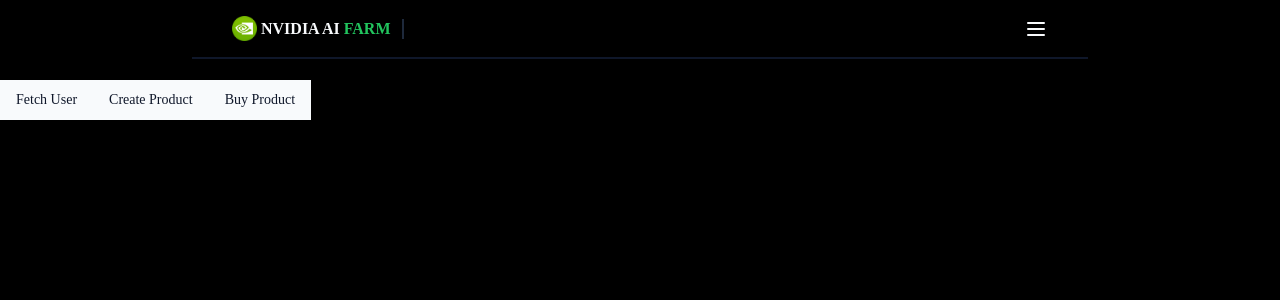
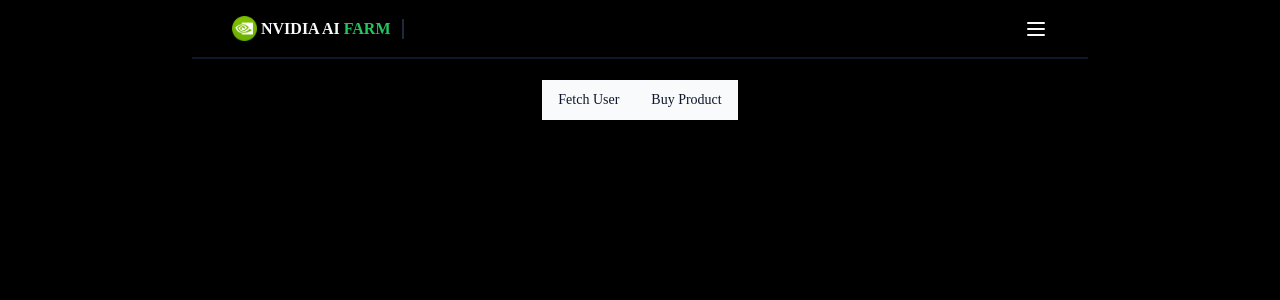
Before and after one commit to Melrain/ai_project, a Next.js app: page /test in a window 1280 px wide. Shown: the top 300 px of the page. Built offline with nearby package versions, Linux system fonts and the light colour scheme; no server answers.

Commit message:
admin page

```diff
--- a/app/(root)/layout.tsx
+++ b/app/(root)/layout.tsx
@@ -6,7 +6,7 @@ const layout = ({ children }: { children: React.ReactNode }) => {
   return (
     <main className='relative overflow-hidden '>
       <TopNavbar />
-      <div className='mt-20 flex'>{children}</div>
+      <div className='mt-20 flex justify-center'>{children}</div>
       {/* <BottomNavbar /> */}
     </main>
   );
--- a/app/(root)/test/page.tsx
+++ b/app/(root)/test/page.tsx
@@ -14,21 +14,6 @@ const page = () => {
     try {
       const result = await getUserByClerkId(userId!);
       console.log(result?.user);
-    } catch (error) {
-      console.error(error);
-    }
-  };
-
-  const onCreateProduct = async () => {
-    try {
-      const result = await createProduct({
-        productName: 'test',
-        price: '100',
-        picture: 'test',
-        revenuePerDay: 100,
-        passcode: 198900
-      });
-      console.log(result);
     } catch (error) {
       console.error(error);
     }
@@ -55,7 +40,7 @@ const page = () => {
   return (
     <div>
       <Button onClick={onClick}>Fetch User</Button>
-      <Button onClick={onCreateProduct}>Create Product</Button>
+
       <Button onClick={onBuyProduct}>Buy Product</Button>
     </div>
   );
--- a/next.config.mjs
+++ b/next.config.mjs
@@ -5,8 +5,3 @@ const nextConfig = {
     remotePatterns: ['']
   }
 };
-
-// next.config.js
-import withVideos from 'next-videos';
-
-export default withVideos();
```
Also changed, not shown: 1 other file (tests, documents, lock files or other folders).
